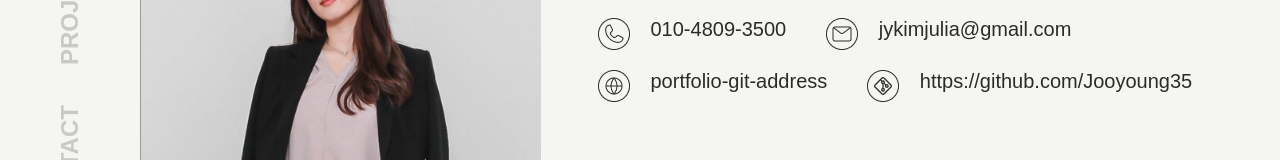
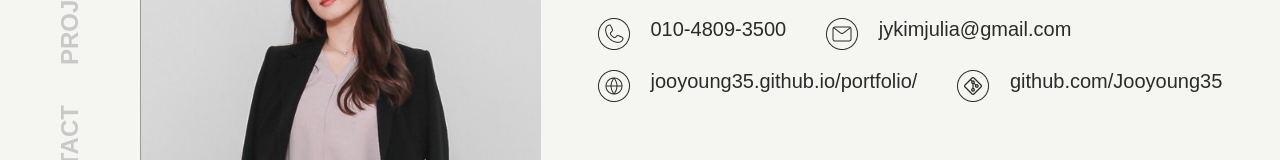
Before and after one commit to Jooyoung35/portfolio, a plain HTML site: page index.html in a window 1280 px wide. Shown: the part 1314-1474 px from the top of the page. Drawn offline with nearby package versions, Linux system fonts and the light colour scheme; a web font is replaced by a local one.

Commit message:
온실 부분 수정

```diff
--- a/index.html
+++ b/index.html
@@ -62,11 +62,11 @@
             </li>
             <li>
               <img src="images/web.png" alt="ico-web">
-              <span>portfolio-git-address</span>
+              <span>jooyoung35.github.io/portfolio/</span>
             </li>
             <li>
               <img src="images/git.png" alt="ico-git">
-              <span>https://github.com/Jooyoung35</span>
+              <span>github.com/Jooyoung35</span>
             </li>
           </ul>
           <img src="images/profile-img.png" alt="타이포" class="typo">
@@ -196,7 +196,7 @@
       <div class="introduce">
         <h3 class="mm-title">INTRODUCTION</h3>
         <p class="cont-txt">
-          10여 년간 UI 디자인, 제안서, 브로셔, 제품 디자인 등 디지털과 인쇄 영역을 넘나드는 다양한 시각 콘텐츠를 제작해왔습니다.  스마트 기기 UI, 키오스크, 공공 안내 시스템 등 사용자 중심의 인터페이스 디자인을 다수 경험했으며, 기획 단계부터 최종 시안, 인쇄·디지털 제작물까지 전 과정을 주도적으로 맡아왔습니다. 현재 재직 중인 회사에서는 7년 가까이 근무하며, 제안서 수주에 직접 기여한 프레젠테이션 디자인이나 지속적으로 유지보수되는 실제 제품 UI 개선 프로젝트 등, 애정과 책임감을 가지고 다양한 프로젝트를 끝까지 완수했습니다.<br>전공은 개발과 무관하지만, 이 점이 오히려 문제를 다양한 시각으로 바라보는 데 도움이 되었습니다. 기존 업무에서 BIT, 키오스크 등의 UI 디자인을 담당하며 개발자들과 협업을 통해 업무를 진행해 왔습니다. 제가 디자인 한 화면이 실제로 구현되는 과정을 지켜보며 디자인이 100% 구현되지 않거나 의도와 다르게 반영되는 아쉬움을 느낀 적도 많았습니다. 이러한 경험을 계기로 개발 영역에 대한 호기심과 도전 의식이 생겼고, 실제로 구현까지 해낼 수 있다면 사용자에게 더 완성도 높은 경험을 제공할 수 있겠다는 생각에 프론트엔드 분야에 관심을 갖게 되었습니다. 이러한 관심을 시작으로 &lt;생성형 AI 활용 UIUX웹디자인&웹퍼블리셔 개발 과정&gt;을 수료하며 HTML, CSS, JavaScript를 익혔고, 실제 브랜드의 클론 코딩,리뉴얼 디자인, 반응형 구현, 백엔드 협업 등의 실습 프로젝트를 통해 실무 감각을 키웠습니다.  현재는 퍼블리싱을 넘어, 프론트엔드 역량을 키우기 위해  React를 공부 중입니다.<br>제가 가장 중요하게 생각하는 건 '디테일'입니다. 작은 여백, 버튼 위치 하나로도 사용자 경험이 완전히 달라질 수 있다는 걸 알게 된 후로는, 디자인 시안을 그릴 때부터 반응형을 염두에 두고 그리드를 세심하게 설정하며, 최종 코드 구현까지의 전체 흐름을 항상 고려하게 되었습니다. 앞으로는 코드 지향적 디자이너이자, 디자인의 본질을 구현할 수 있는 프론트엔드 개발자가 되고 싶습니다.
+          10여 년간 UI 디자인, 제안서, 브로셔, 제품 디자인 등 디지털과 인쇄 영역을 넘나드는 다양한 시각 콘텐츠를 제작해왔습니다. 현재 재직 중인 회사에서는 7년 가까이 근무하며, 제안서 수주에 직접 기여한 프레젠테이션 디자인이나 지속적으로 유지보수되는 실제 제품 UI 개선 프로젝트 등, 애정과 책임감을 가지고 다양한 프로젝트를 끝까지 완수했습니다.<br>전공은 개발과 무관하지만, 이 점이 오히려 문제를 다양한 시각으로 바라보는 데 도움이 되었습니다. 기존 업무에서 BIT, 키오스크 등의 UI 디자인을 담당하며 개발자들과 협업을 통해 업무를 진행해 왔습니다. 제가 디자인 한 화면이 실제로 구현되는 과정을 지켜보며 디자인이 100% 구현되지 않거나 의도와 다르게 반영되는 아쉬움을 느낀 적도 많았습니다. 이러한 경험을 계기로 개발 영역에 대한 호기심과 도전 의식이 생겼고, 실제로 구현까지 해낼 수 있다면 사용자에게 더 완성도 높은 경험을 제공할 수 있겠다는 생각에 프론트엔드 분야에 관심을 갖게 되었습니다. 이러한 관심을 시작으로 &lt;생성형 AI 활용 UIUX웹디자인&웹퍼블리셔 개발 과정&gt;을 수료하며 HTML, CSS, JavaScript를 익혔고, 실제 브랜드의 클론 코딩,리뉴얼 디자인, 반응형 구현, 백엔드 협업 등의 실습 프로젝트를 통해 실무 감각을 키웠습니다. 현재는 퍼블리싱을 넘어, 프론트엔드 역량을 키우기 위해  React를 공부 중입니다.<br>제가 가장 중요하게 생각하는 건 '디테일'입니다. 작은 여백, 버튼 위치 하나로도 사용자 경험이 완전히 달라질 수 있다는 걸 알게 된 후로는, 디자인 시안을 그릴 때부터 반응형을 염두에 두고 그리드를 세심하게 설정하며, 최종 코드 구현까지의 전체 흐름을 항상 고려하게 되었습니다. 앞으로는 코드 지향적 디자이너이자, 디자인의 본질을 구현할 수 있는 프론트엔드 개발자가 되고 싶습니다.
         </p>
       </div>
 
@@ -272,7 +272,7 @@
           <div class="modal-txt">
             <div class="modal-title">
               <h2 class="project-name">온실 플라워 스튜디오</h2>
-              <a href="https://jooyoung35.github.io/onsil/" target="_blank">사이트 보러가기</a>
+              <a href="https://jooyoung35.github.io/onsil_flower_studio/" target="_blank">사이트 보러가기</a>
             </div>
 
             <div class="concept">
@@ -395,11 +395,11 @@
         <img src="images/mail_w.png" alt="ico-mail">
       </li>
       <li>
-        <a href="#">jykimjulia@gmail.com</a>
+        <a href="#">jooyoung35.github.io/portfolio/</a>
         <img src="images/web_w.png" alt="ico-web">
       </li>
       <li>
-        <a href="https://github.com/Jooyoung35" target="_blank">https://github.com/Jooyoung35</a>
+        <a href="https://github.com/Jooyoung35" target="_blank">github.com/Jooyoung35</a>
         <img src="images/git_w.png" alt="ico-git">
       </li>
     </ul>
```
Also changed, not shown: images/review-onsil-s.png, images/review-onsil.png, sources/phone_onsil.png, 3 other files.
